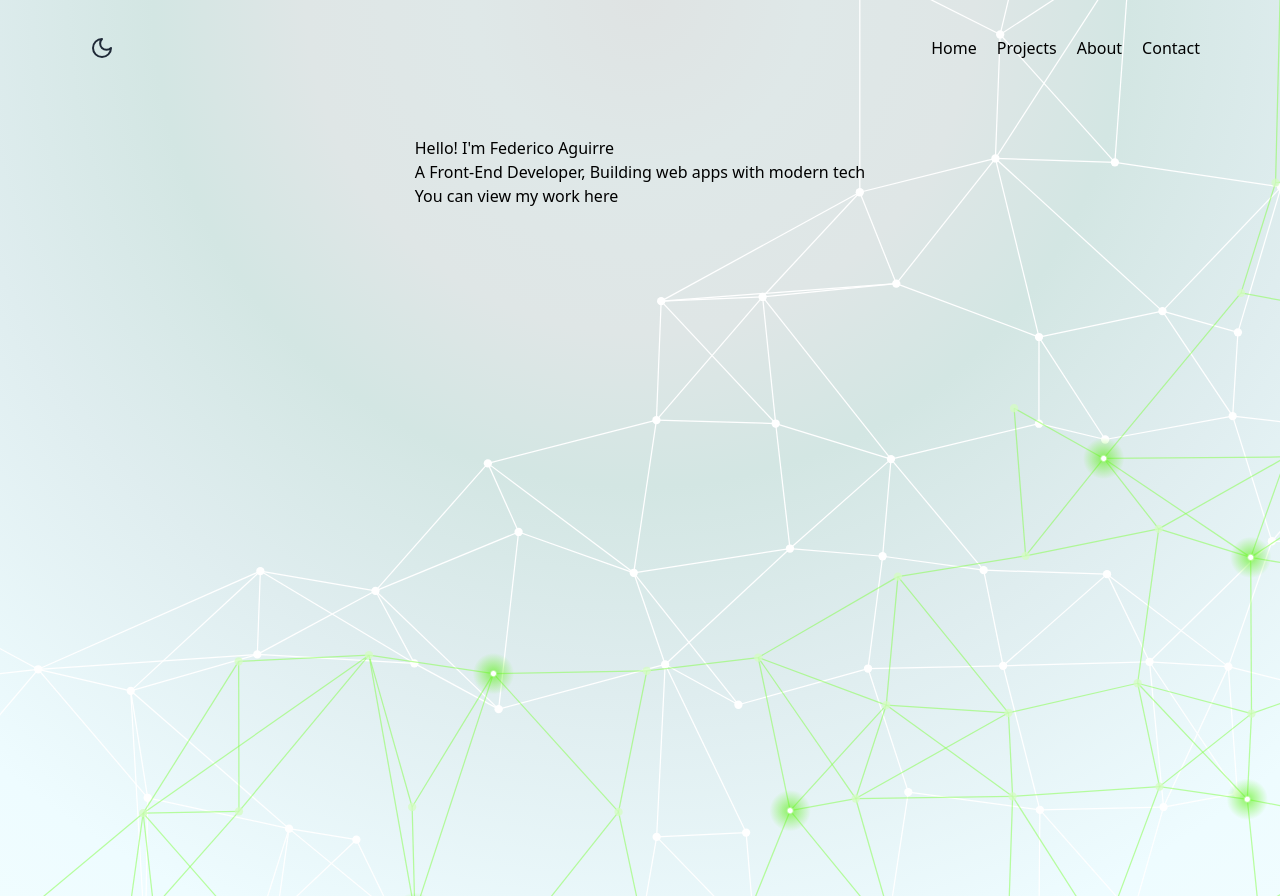
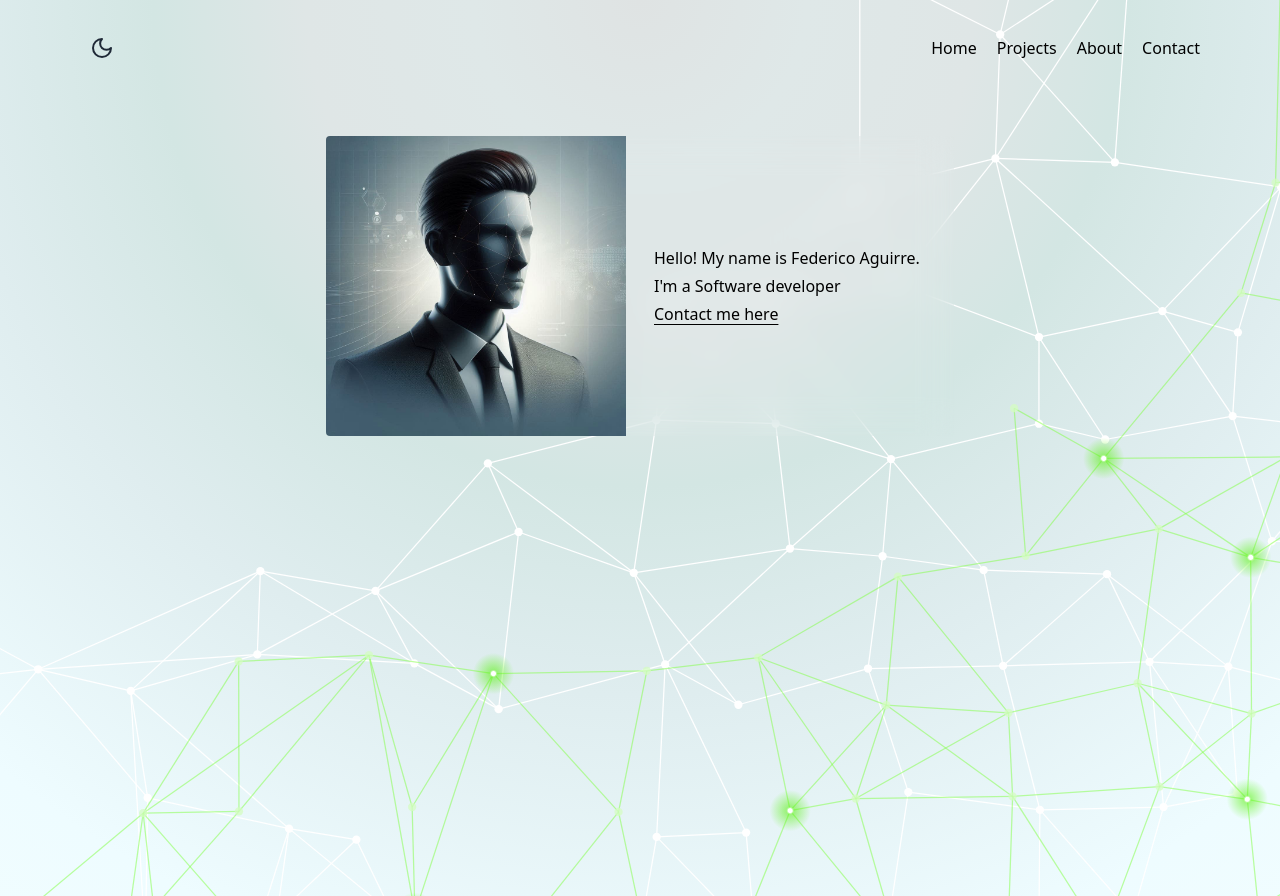
Before and after one commit to iSmirk-01/Portfolio, a Next.js app: page / in a window 1280 px wide. Built offline with nearby package versions, Linux system fonts and the light colour scheme.

Commit message:
added Home no styles

```diff
--- /dev/null
+++ b/app/lib/ui/home/Card.tsx
@@ -0,0 +1,24 @@
+import Image from "next/image";
+import Link from "next/link";
+import sleekAvatar from "@/public/sleek avatar.png";
+
+function Card() {
+  return (
+    <main className="grid md:grid-cols-2 place-content-center dark:bg-slate-700/50 backdrop-blur-lg px-4 py-10 md:px-0 md:py-0 gap-7 min-h-max mx-4 max-h-max rounded overflow-hidden">
+      <Image
+        src={sleekAvatar}
+        alt={"An Image of a sleek mannequin"}
+        className="justify-self-center rounded-full md:rounded-none max-h-[300px] md:w-full w-[70%]"
+      />
+      <div className="flex flex-col md:items-start justify-center gap-1 pr-4 py-2 text-center">
+        <h1 className="">Hello! My name is Federico Aguirre.</h1>
+        <h2>I&apos;m a Software developer</h2>
+        <Link href={"/contact"} className="underline-offset-4 underline">
+          Contact me here
+        </Link>
+      </div>
+    </main>
+  );
+}
+
+export default Card;
--- a/app/page.tsx
+++ b/app/page.tsx
@@ -1,13 +1,9 @@
-
+import Card from "./lib/ui/home/card"
 
 function Home() {
   return (
     <div className="min-h-[100vh] w-full flex flex-col items-center py-10 full-page-bg">
-      <div>
-        <p>Hello! I&apos;m Federico Aguirre</p>
-        <p>A Front-End Developer, Building web apps with modern tech</p>
-        <p>You can view my work here</p>
-      </div>
+      <Card />
     </div>
   )
 }
```
Also changed, not shown: public/sleek avatar.png (added).
